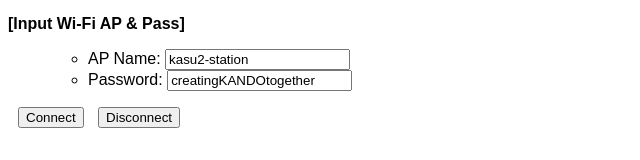
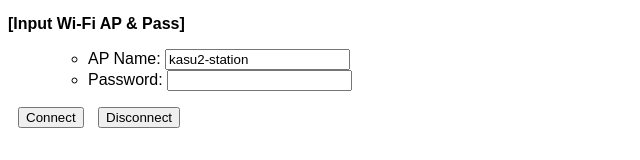
Before and after one commit to ryoyakawai/bleconnectiondemo, a website: page bleconnectapp/index.html in a window 1280 px wide. Shown: the part 274-434 px from the top of the page, without its empty margins (0-640 px from the left). Drawn offline with Linux system fonts and the light colour scheme.

Commit message:
Update index.html

```diff
--- a/bleconnectapp/index.html
+++ b/bleconnectapp/index.html
@@ -39,7 +39,7 @@
       <ul>
           <ul>
             <li>AP Name: <input id="wifi-apname" value="kasu2-station"></li>
-            <li>Password: <input id="wifi-pass"  value="creatingKANDOtogether"></li>
+            <li>Password: <input id="wifi-pass"  value=""></li>
           </ul>
         </li>
       </ul>
```
